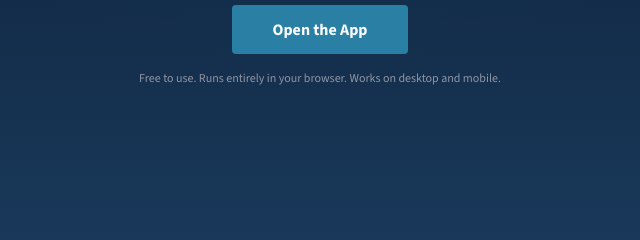
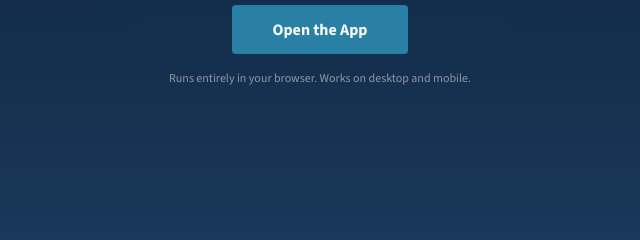
Before and after one commit to davidvw56/sermon-recorder, a plain HTML site: page index.html in a window 1280 px wide. Shown: the part 528-768 px from the top of the page, 320-960 px from the left. Drawn offline with nearby package versions, Linux system fonts and the light colour scheme.

Commit message:
Fix stale cover page copy: meta description now describes the coaching report; remove Free to use claim from hero note
Co-Authored-By: Claude Opus 4.7 (1M context) <noreply@anthropic.com>

```diff
--- a/index.html
+++ b/index.html
@@ -4,7 +4,7 @@
 <meta charset="UTF-8">
 <meta name="viewport" content="width=device-width, initial-scale=1.0">
 <title>SERMONcoach — Capture, Transcribe & Study Every Message</title>
-<meta name="description" content="Upload or paste a sermon, get an instant AI-powered summary, key quotes, group study guide, scripture references, and a shareable elevator pitch.">
+<meta name="description" content="Upload, paste, or drop a YouTube link. SERMONcoach returns a coaching report — ten dimensions scored with evidence, eight signature craft moves, what's working, and three things to work on next.">
 <style>
   @import url('https://fonts.googleapis.com/css2?family=Lora:ital,wght@0,400;0,600;0,700;1,400&family=Source+Sans+3:wght@400;500;600;700&display=swap');
 
@@ -503,7 +503,7 @@
   <h2>Every Sermon Deserves<br>More Than One Listen</h2>
   <p class="hero-sub">Upload audio, paste a transcript, or drop a YouTube link. Minutes later, you get a coaching report — ten dimensions scored with evidence, eight signature craft moves observed or noted as absent, what worked, what to work on next, and a pastoral read of the whole.</p>
   <a href="sermon-recorder.html" class="hero-cta">Open the App</a>
-  <p class="hero-note">Free to use. Runs entirely in your browser. Works on desktop and mobile.</p>
+  <p class="hero-note">Runs entirely in your browser. Works on desktop and mobile.</p>
 </div>
 
 <!-- How It Works -->
```
